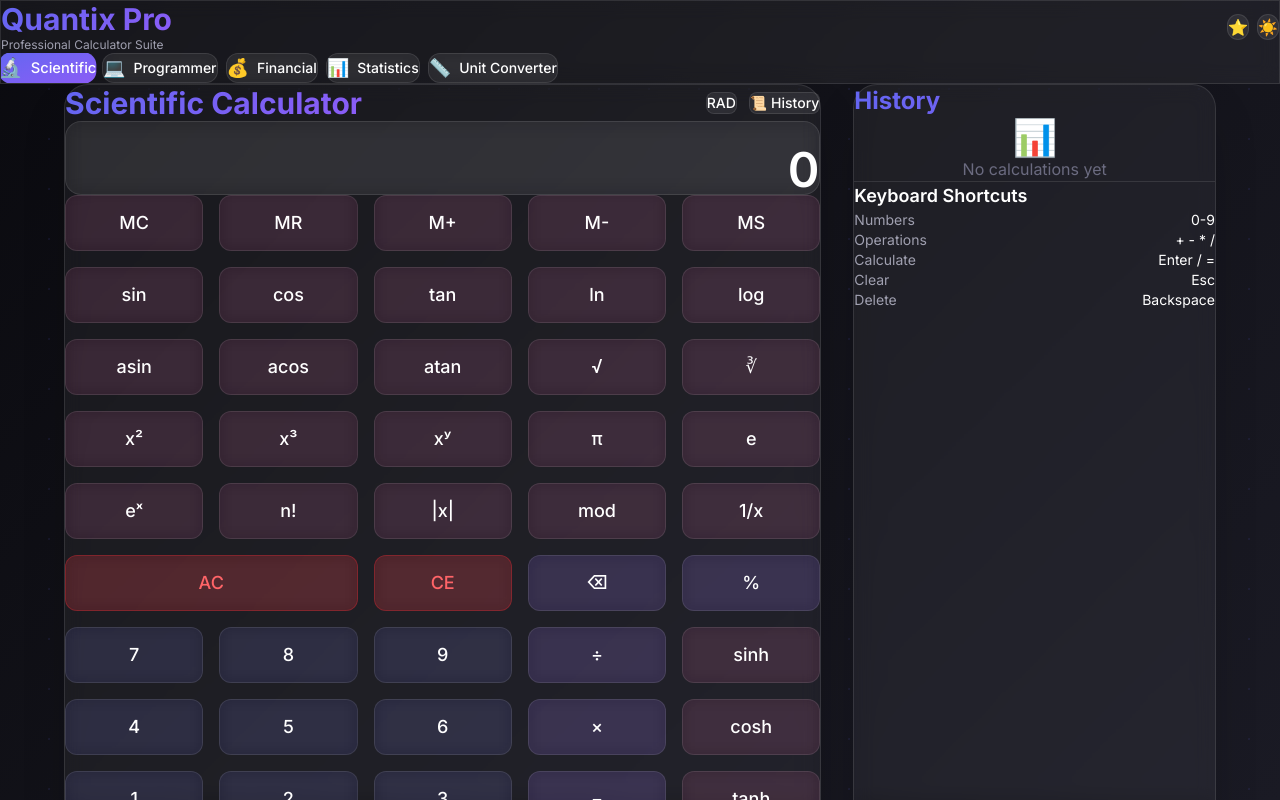
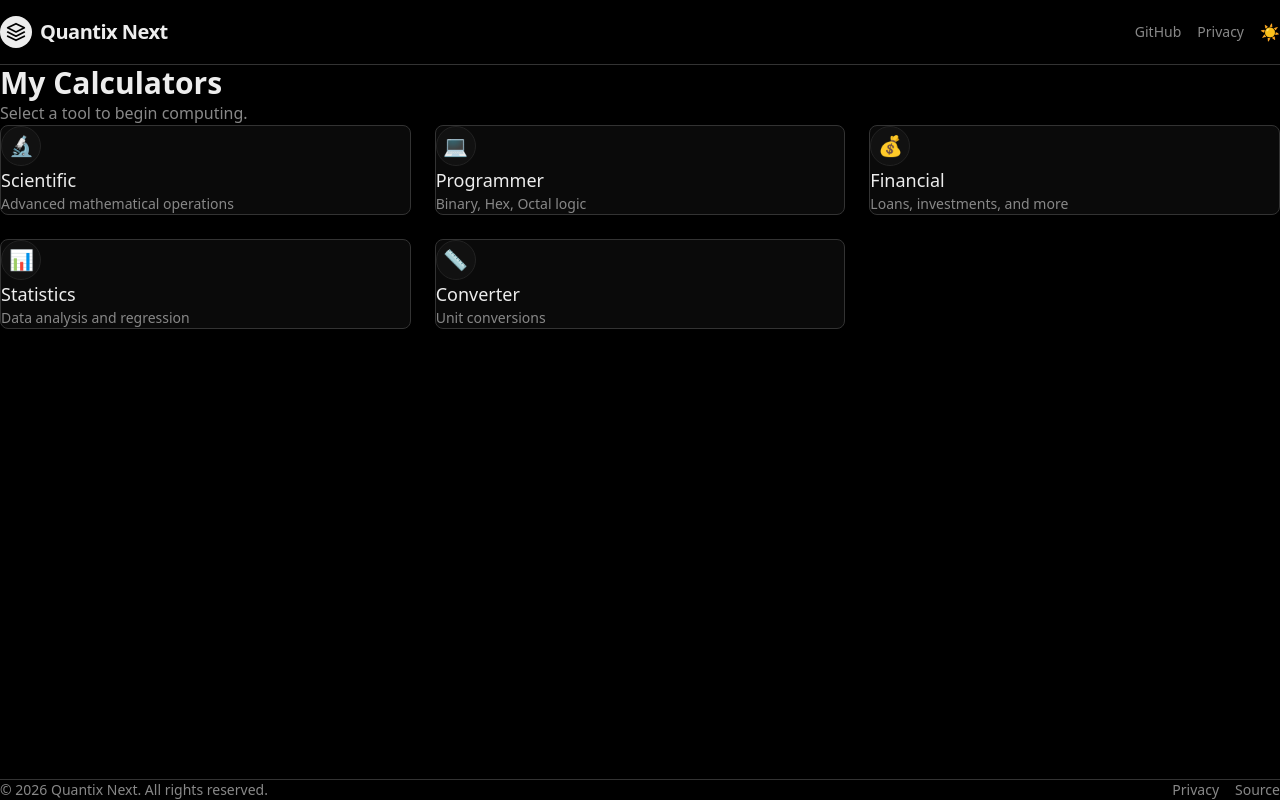
Before and after one commit to Dageniusdrap/Quanitx-Pro, a Next.js app: page / in a window 1280 px wide. Shown: the top 800 px of the page. Built offline with nearby package versions, Linux system fonts and the light colour scheme.

Commit message:
Refactor UI to Vercel-style Dashboard and Enterprise Aesthetics

```diff
--- a/app/globals.css
+++ b/app/globals.css
@@ -2,36 +2,42 @@
 @import "tailwindcss";
 
 :root {
-  /* Dark Theme Colors */
-  --bg-primary: #0a0a0f;
-  --bg-secondary: #13131a;
-  --bg-tertiary: #1a1a24;
+  /* Enterprise Dark Theme Colors */
+  --bg-primary: #000000;
+  --bg-secondary: #0a0a0a;
+  --bg-tertiary: #111111;
+  --card-bg: #0a0a0a;
+
+  /* Borders */
+  --border-primary: #333333;
+  --border-subtle: #222222;
 
   /* Accent Colors */
-  --accent-primary: #6366f1;
-  --accent-secondary: #8b5cf6;
-  --accent-tertiary: #ec4899;
-
-  /* Glass Effect */
-  --glass-bg: rgba(255, 255, 255, 0.05);
-  --glass-border: rgba(255, 255, 255, 0.1);
+  --accent-primary: #ffffff;
+  --accent-secondary: #eaeaea;
+  --accent-tertiary: #333333;
+  --accent-highlight: #0070f3;
+  /* Vercel Blue for primary actions */
 
   /* Text Colors */
-  --text-primary: #ffffff;
-  --text-secondary: #a0a0b0;
-  --text-tertiary: #6b6b80;
+  --text-primary: #ededed;
+  --text-secondary: #888888;
+  --text-tertiary: #444444;
 
-  /* Button Colors */
-  --btn-number: rgba(99, 102, 241, 0.1);
-  --btn-operator: rgba(139, 92, 246, 0.15);
-  --btn-function: rgba(236, 72, 153, 0.1);
-  --btn-equals: linear-gradient(135deg, #6366f1, #8b5cf6);
+  /* Button Colors - Monochrome */
+  --btn-number: #111111;
+  --btn-operator: #000000;
+  --btn-function: #222222;
+  --btn-equals: #0070f3;
+  /* The only pop of color */
+  --btn-utils: #333333;
 
-  /* Shadows */
-  --shadow-sm: 0 2px 8px rgba(0, 0, 0, 0.1);
-  --shadow-md: 0 4px 16px rgba(0, 0, 0, 0.2);
-  --shadow-lg: 0 8px 32px rgba(0, 0, 0, 0.3);
-  --shadow-glow: 0 0 20px rgba(99, 102, 241, 0.3);
+  /* Glass Effect -> Card Effect */
+  --glass-bg: #0a0a0a;
+  --glass-border: #333333;
+
+  /* Shadows - Subtle */
+  --shadow-card: 0 4px 6px -1px rgba(0, 0, 0, 0.5), 0 2px 4px -1px rgba(0, 0, 0, 0.3);
 }
 
 * {
@@ -42,8 +48,7 @@
 
 body {
   font-family: 'Inter', -apple-system, BlinkMacSystemFont, 'Segoe UI', sans-serif;
-  background: linear-gradient(135deg, #0a0a0f 0%, #13131a 50%, #1a1a24 100%);
-  background-attachment: fixed;
+  background-color: var(--bg-primary);
   color: var(--text-primary);
   min-height: 100vh;
   overflow-x: hidden;
@@ -51,54 +56,46 @@
   -moz-osx-font-smoothing: grayscale;
 }
 
-/* Animated Background */
-body::before {
-  content: '';
-  position: fixed;
-  top: -50%;
-  left: -50%;
-  width: 200%;
-  height: 200%;
-  background: radial-gradient(circle, rgba(99, 102, 241, 0.1) 1px, transparent 1px);
-  background-size: 50px 50px;
-  animation: gridMove 20s linear infinite;
-  pointer-events: none;
-  z-index: 0;
-}
-
-@keyframes gridMove {
-  0% {
-    transform: translate(0, 0);
-  }
-
-  100% {
-    transform: translate(50px, 50px);
-  }
-}
-
 /* Scrollbar Styling */
 ::-webkit-scrollbar {
-  width: 8px;
+  width: 10px;
 }
 
 ::-webkit-scrollbar-track {
-  background: var(--bg-secondary);
+  background: var(--bg-primary);
 }
 
 ::-webkit-scrollbar-thumb {
-  background: var(--accent-primary);
-  border-radius: 4px;
+  background: #333;
+  border-radius: 5px;
+  border: 2px solid var(--bg-primary);
 }
 
 ::-webkit-scrollbar-thumb:hover {
-  background: var(--accent-secondary);
+  background: #555;
 }
 
-/* Custom Animations */
+/* Utility Classes - Redefined for Enterprise Look */
+.glass {
+  background: var(--card-bg);
+  border: 1px solid var(--border-primary);
+  border-radius: 8px;
+  /* Sharper corners */
+}
+
+.gradient-text {
+  color: var(--text-primary);
+  /* Remove excessive gradients for clean look */
+}
+
+.animate-in {
+  animation: fadeIn 0.3s ease-out;
+}
+
 @keyframes fadeIn {
   from {
     opacity: 0;
-    transform: translateY(10px);
+    transform: translateY(5px);
   }
 
   to {
@@ -107,95 +104,19 @@
   }
 }
 
-@keyframes slideIn {
-  from {
-    opacity: 0;
-    transform: translateX(-20px);
-  }
-
-  to {
-    opacity: 1;
-    transform: translateX(0);
-  }
-}
-
-@keyframes pulse {
-
-  0%,
-  100% {
-    opacity: 1;
-  }
-
-  50% {
-    opacity: 0.8;
-  }
-}
-
-@keyframes glow {
-
-  0%,
-  100% {
-    box-shadow: 0 0 5px rgba(99, 102, 241, 0.5);
-  }
-
-  50% {
-    box-shadow: 0 0 20px rgba(99, 102, 241, 0.8);
-  }
-}
-
-/* Utility Classes */
-.glass {
-  background: var(--glass-bg);
-  backdrop-filter: blur(10px);
-  -webkit-backdrop-filter: blur(10px);
-  border: 1px solid var(--glass-border);
-}
-
-.gradient-text {
-  background: linear-gradient(135deg, var(--accent-primary), var(--accent-secondary));
-  -webkit-background-clip: text;
-  -webkit-text-fill-color: transparent;
-  background-clip: text;
-}
-
-.animate-in {
-  animation: fadeIn 0.5s ease-out;
-}
-
-/* Selection Styling */
-::selection {
-  background: var(--accent-primary);
-  color: white;
-}
-
-/* Light Theme */
+/* Light Theme - Optional preservation */
 .light-theme {
-  --bg-primary: #f5f7fa;
-  --bg-secondary: #ffffff;
-  --bg-tertiary: #e8eef5;
-
-  --text-primary: #1a1a2e;
-  --text-secondary: #4a4a68;
-  --text-tertiary: #7a7a98;
-
-  --glass-bg: rgba(255, 255, 255, 0.8);
-  --glass-border: rgba(0, 0, 0, 0.1);
-
-  --btn-number: rgba(99, 102, 241, 0.08);
-  --btn-operator: rgba(139, 92, 246, 0.12);
-  --btn-function: rgba(236, 72, 153, 0.08);
+  --bg-primary: #ffffff;
+  --bg-secondary: #fafafa;
+  --card-bg: #ffffff;
+  --border-primary: #eaeaea;
+  --text-primary: #000000;
+  --text-secondary: #666666;
+  --btn-bg: #ffffff;
+  --btn-hover: #f7f7f7;
 }
 
 .light-theme body {
-  background: linear-gradient(135deg, #f5f7fa 0%, #ffffff 50%, #e8eef5 100%);
+  background-color: var(--bg-primary);
   color: var(--text-primary);
 }
-
-.light-theme body::before {
-  background: radial-gradient(circle, rgba(99, 102, 241, 0.05) 1px, transparent 1px);
-}
-
-.light-theme ::selection {
-  background: var(--accent-primary);
-  color: white;
-}
--- a/components/Calculator.js
+++ b/components/Calculator.js
@@ -270,10 +270,10 @@
     }, [handleNumber, handleDecimal, handleOperation, handleEquals, handleBackspace, handlePercent]);
 
     return (
-        <div className="min-h-screen flex items-center justify-center p-4 lg:p-8 relative z-10">
+        <div className="min-h-screen flex items-center justify-center lg:items-start p-4 lg:p-8 relative z-10">
             <div className="max-w-6xl w-full grid grid-cols-1 lg:grid-cols-3 gap-8">
                 {/* Main Calculator */}
-                <div className="lg:col-span-2 glass rounded-3xl p-8 shadow-2xl animate-in">
+                <div className="lg:col-span-2 bg-[var(--card-bg)] border border-[var(--border-primary)] rounded-xl p-8 shadow-sm">
                     {/* Header */}
                     <div className="mb-6 flex items-center justify-between">
                         <h1 className="text-3xl font-bold gradient-text">Scientific Calculator</h1>
@@ -386,7 +386,7 @@
                 </div>
 
                 {/* History Panel */}
-                <div className="glass rounded-3xl p-8 shadow-2xl animate-in lg:block" style={{ animationDelay: '0.1s' }}>
+                <div className="bg-[var(--card-bg)] border border-[var(--border-primary)] rounded-xl p-8 shadow-sm lg:block">
                     <h2 className="text-2xl font-bold gradient-text mb-4">History</h2>
                     <div className="space-y-2 max-h-[600px] overflow-y-auto">
                         {history.length === 0 ? (
--- a/components/FinancialCalculator.js
+++ b/components/FinancialCalculator.js
@@ -114,12 +114,12 @@
 
     return (
         <div className="max-w-6xl mx-auto p-8">
-            <div className="glass rounded-3xl p-8 shadow-2xl animate-in">
+            <div className="bg-[var(--card-bg)] border border-[var(--border-primary)] rounded-xl p-8 shadow-sm">
                 <h2 className="text-3xl font-bold gradient-text mb-8">💰 Financial Calculator</h2>
 
                 <div className="grid lg:grid-cols-2 gap-8">
                     {/* Loan Calculator */}
-                    <div className="glass rounded-2xl p-8">
+                    <div className="bg-[var(--bg-tertiary)]/30 border border-[var(--border-subtle)] rounded-xl p-8">
                         <h3 className="text-2xl font-semibold mb-4">🏠 Loan Calculator</h3>
 
                         <div className="space-y-4">
@@ -208,7 +208,7 @@
                     </div>
 
                     {/* Investment Calculator */}
-                    <div className="glass rounded-2xl p-8">
+                    <div className="bg-[var(--bg-tertiary)]/30 border border-[var(--border-subtle)] rounded-xl p-8">
                         <h3 className="text-2xl font-semibold mb-4">📈 Investment Calculator</h3>
 
                         <div className="space-y-4">
--- a/components/MultiModeCalculator.js
+++ b/components/MultiModeCalculator.js
@@ -9,31 +9,31 @@
 import ProgrammerCalculator from './ProgrammerCalculator';
 
 const MODES = {
-    scientific: { name: 'Scientific', icon: '🔬', component: Calculator },
-    programmer: { name: 'Programmer', icon: '💻', component: ProgrammerCalculator },
-    financial: { name: 'Financial', icon: '💰', component: FinancialCalculator },
-    statistics: { name: 'Statistics', icon: '📊', component: StatisticsCalculator },
-    converter: { name: 'Unit Converter', icon: '📏', component: UnitConverter },
+    scientific: { name: 'Scientific', description: 'Advanced mathematical operations', icon: '🔬', component: Calculator },
+    programmer: { name: 'Programmer', description: 'Binary, Hex, Octal logic', icon: '💻', component: ProgrammerCalculator },
+    financial: { name: 'Financial', description: 'Loans, investments, and more', icon: '💰', component: FinancialCalculator },
+    statistics: { name: 'Statistics', description: 'Data analysis and regression', icon: '📊', component: StatisticsCalculator },
+    converter: { name: 'Converter', description: 'Unit conversions', icon: '📏', component: UnitConverter },
 };
 
 export default function MultiModeCalculator() {
-    const [activeMode, setActiveMode] = useState('scientific');
+    const [activeMode, setActiveMode] = useState(null); // Null means distinct 'Dashboard' view
     const [theme, setTheme] = useState('dark');
 
     // Load saved preferences
     useEffect(() => {
         const savedMode = localStorage.getItem('calculatorMode');
         const savedTheme = localStorage.getItem('calculatorTheme');
-        if (savedMode && MODES[savedMode]) setActiveMode(savedMode);
+        // If a specific mode was saved, we *could* auto-open it, but for this fresh UI let's default to Dashboard
+        // unless they explicitly want it. Let's start on Dashboard for the 'Wow' effect.
         if (savedTheme) setTheme(savedTheme);
     }, []);
 
     // Save preferences
     useEffect(() => {
-        localStorage.setItem('calculatorMode', activeMode);
+        if (activeMode) localStorage.setItem('calculatorMode', activeMode);
         localStorage.setItem('calculatorTheme', theme);
 
-        // Apply theme
         if (theme === 'light') {
             document.documentElement.classList.add('light-theme');
         } else {
@@ -41,78 +41,139 @@
         }
     }, [activeMode, theme]);
 
-    const ActiveComponent = MODES[activeMode].component;
+    const ActiveComponent = activeMode ? MODES[activeMode].component : null;
 
     return (
-        <div className="min-h-screen relative">
-            {/* Header */}
-            <div className="sticky top-0 z-50 glass border-b border-[var(--glass-border)]">
-                <div className="max-w-7xl mx-auto px-4 py-4">
-                    <div className="flex items-center justify-between mb-4">
-                        <div>
-                            <h1 className="text-2xl md:text-3xl font-bold gradient-text">
-                                Quantix Pro
-                            </h1>
-                            <p className="text-xs text-[var(--text-secondary)] hidden md:block">
-                                Professional Calculator Suite
-                            </p>
+        <div className="min-h-screen relative flex flex-col bg-[var(--bg-primary)] text-[var(--text-primary)] font-sans selection:bg-[var(--accent-highlight)] selection:text-white">
+
+            {/* Minimal Header */}
+            <header className="sticky top-0 z-50 border-b border-[var(--border-primary)] bg-[var(--bg-primary)]/80 backdrop-blur-md">
+                <div className="max-w-7xl mx-auto px-6 h-16 flex items-center justify-between">
+                    <div className="flex items-center gap-6">
+                        {/* Logo / Brand */}
+                        <div
+                            className="flex items-center gap-2 font-bold text-xl tracking-tight cursor-pointer"
+                            onClick={() => setActiveMode(null)}
+                        >
+                            <div className="w-8 h-8 bg-[var(--text-primary)] rounded-full flex items-center justify-center text-[var(--bg-primary)]">
+                                <svg width="20" height="20" viewBox="0 0 24 24" fill="none" xmlns="http://www.w3.org/2000/svg">
+                                    <path d="M12 2L2 7L12 12L22 7L12 2Z" stroke="currentColor" strokeWidth="2" strokeLinecap="round" strokeLinejoin="round" />
+                                    <path d="M2 17L12 22L22 17" stroke="currentColor" strokeWidth="2" strokeLinecap="round" strokeLinejoin="round" />
+                                    <path d="M2 12L12 17L22 12" stroke="currentColor" strokeWidth="2" strokeLinecap="round" strokeLinejoin="round" />
+                                </svg>
+                            </div>
+                            <span>Quantix Next</span>
                         </div>
 
-                        {/* Actions */}
-                        <div className="flex gap-2">
-                            <button
-                                onClick={() => alert("Thank you for using the Early Access version! \n\nYour feedback is crucial. Please share this app with friends!")}
-                                className="p-3 rounded-xl glass hover:bg-[var(--btn-function)] text-yellow-400 transition-all font-bold"
-                                title="Rate this App"
+                        {/* Breadcrumbs / Navigation */}
+                        {activeMode && (
+                            <div className="flex items-center text-sm text-[var(--text-secondary)]">
+                                <span className="mx-2">/</span>
+                                <span className="text-[var(--text-primary)]">{MODES[activeMode].name}</span>
+                            </div>
+                        )}
+                    </div>
+
+                    <div className="flex items-center gap-4">
+                        <a
+                            href="https://github.com/Dageniusdrap/Quanitx-Pro"
+                            target="_blank"
+                            rel="noopener noreferrer"
+                            className="text-[var(--text-secondary)] hover:text-[var(--text-primary)] transition-colors text-sm"
                         >
-                                ⭐
-                            </button>
-
+                            GitHub
+                        </a>
+                        <Link href="/privacy-policy" className="text-[var(--text-secondary)] hover:text-[var(--text-primary)] transition-colors text-sm">
+                            Privacy
+                        </Link>
                         <button
                             onClick={() => setTheme(theme === 'dark' ? 'light' : 'dark')}
-                                className="p-3 rounded-xl glass hover:bg-[var(--btn-operator)] transition-all"
-                                title={theme === 'dark' ? 'Switch to Light Mode' : 'Switch to Dark Mode'}
+                            className="p-2 rounded-md hover:bg-[var(--bg-tertiary)] text-[var(--text-secondary)] transition-colors"
                         >
                             {theme === 'dark' ? '☀️' : '🌙'}
                         </button>
                     </div>
                 </div>
+            </header>
 
-                    {/* Mode Tabs */}
-                    <div className="flex gap-2 overflow-x-auto pb-2 scrollbar-thin">
+            {/* Main Content Area */}
+            <main className="flex-1 max-w-7xl mx-auto px-6 py-12 w-full">
+                {!activeMode ? (
+                    /* DASHBOARD GRID VIEW */
+                    <div className="animate-in">
+                        <div className="mb-8">
+                            <h1 className="text-3xl font-semibold mb-2">My Calculators</h1>
+                            <p className="text-[var(--text-secondary)]">Select a tool to begin computing.</p>
+                        </div>
+
+                        <div className="grid grid-cols-1 md:grid-cols-2 lg:grid-cols-3 gap-6">
+                            {Object.entries(MODES).map(([key, mode]) => (
+                                <div
+                                    key={key}
+                                    onClick={() => setActiveMode(key)}
+                                    className="group relative border border-[var(--border-primary)] bg-[var(--card-bg)] rounded-lg p-6 hover:border-[var(--text-primary)] transition-all cursor-pointer shadow-sm hover:shadow-lg"
+                                >
+                                    <div className="flex items-start justify-between mb-4">
+                                        <div className="w-10 h-10 rounded-full bg-[var(--bg-tertiary)] flex items-center justify-center text-xl border border-[var(--border-subtle)] group-hover:scale-110 transition-transform">
+                                            {mode.icon}
+                                        </div>
+                                        <div className="opacity-0 group-hover:opacity-100 transition-opacity">
+                                            <svg className="w-5 h-5 text-[var(--text-secondary)]" fill="none" stroke="currentColor" viewBox="0 0 24 24">
+                                                <path strokeLinecap="round" strokeLinejoin="round" strokeWidth={2} d="M9 5l7 7-7 7" />
+                                            </svg>
+                                        </div>
+                                    </div>
+                                    <h3 className="text-lg font-medium mb-1">{mode.name}</h3>
+                                    <p className="text-sm text-[var(--text-secondary)] line-clamp-2">
+                                        {mode.description}
+                                    </p>
+                                </div>
+                            ))}
+                        </div>
+                    </div>
+                ) : (
+                    /* ACTIVE CALCULATOR VIEW */
+                    <div className="animate-in">
+                        {/* Sub-navigation Tabs */}
+                        <div className="flex border-b border-[var(--border-primary)] mb-8 overflow-x-auto no-scrollbar">
+                            <button
+                                onClick={() => setActiveMode(null)}
+                                className="px-4 py-2 text-sm font-medium text-[var(--text-secondary)] hover:text-[var(--text-primary)] transition-colors border-b-2 border-transparent"
+                            >
+                                ← Dashboard
+                            </button>
                             {Object.entries(MODES).map(([key, mode]) => (
                                 <button
                                     key={key}
                                     onClick={() => setActiveMode(key)}
-                                className={`flex items-center gap-2 px-4 py-2 rounded-xl font-medium text-sm whitespace-nowrap transition-all ${activeMode === key
-                                    ? 'bg-gradient-to-br from-[#6366f1] to-[#8b5cf6] text-white shadow-lg scale-105'
-                                    : 'glass hover:bg-[var(--btn-number)]'
+                                    className={`px-4 py-2 text-sm font-medium transition-colors border-b-2 whitespace-nowrap ${activeMode === key
+                                            ? 'border-[var(--text-primary)] text-[var(--text-primary)]'
+                                            : 'border-transparent text-[var(--text-secondary)] hover:text-[var(--text-primary)] hover:border-[var(--border-primary)]'
                                         }`}
                                 >
-                                <span className="text-lg">{mode.icon}</span>
-                                <span>{mode.name}</span>
+                                    {mode.name}
                                 </button>
                             ))}
                         </div>
+
+                        {/* Component Container */}
+                        <div className="w-full">
+                            <ActiveComponent />
                         </div>
                     </div>
+                )}
+            </main>
 
-            {/* Calculator Content */}
-            <div className="relative z-10 max-w-7xl mx-auto px-4 py-12">
-                <ActiveComponent />
-            </div>
-
-            {/* Footer */}
-            <div className="glass border-t border-[var(--glass-border)] mt-8">
-                <div className="max-w-7xl mx-auto px-4 py-6 text-center text-sm text-[var(--text-secondary)]">
-                    <p className="mb-2">
-                        Quantix Pro • Scientific • Programmer • Financial • Statistics • Unit Converter
-                    </p>
-                    <p className="text-xs">
-                        Developed by <a href="https://github.com/TalentedVillagers" target="_blank" rel="noopener noreferrer" className="hover:text-[var(--accent-primary)] transition-colors">Talented Villagers</a> • Early Access Premium • Free for a Limited Time • <Link href="/privacy-policy" className="hover:text-[var(--accent-primary)] transition-colors">Privacy Policy</Link>
-                    </p>
+            {/* Simple Footer */}
+            <footer className="border-t border-[var(--border-primary)] py-8 mt-auto bg-[var(--bg-primary)]">
+                <div className="max-w-7xl mx-auto px-6 flex flex-col md:flex-row justify-between items-center text-sm text-[var(--text-secondary)]">
+                    <p>© 2026 Quantix Next. All rights reserved.</p>
+                    <div className="flex gap-4 mt-4 md:mt-0">
+                        <Link href="/privacy-policy" className="hover:text-[var(--text-primary)] transition-colors">Privacy</Link>
+                        <a href="https://github.com/Dageniusdrap/Quanitx-Pro" className="hover:text-[var(--text-primary)] transition-colors">Source</a>
                     </div>
                 </div>
+            </footer>
         </div>
     );
 }
--- a/components/ProgrammerCalculator.js
+++ b/components/ProgrammerCalculator.js
@@ -130,7 +130,7 @@
 
     return (
         <div className="max-w-4xl mx-auto p-8">
-            <div className="glass rounded-3xl p-8 shadow-2xl animate-in">
+            <div className="bg-[var(--card-bg)] border border-[var(--border-primary)] rounded-xl p-8 shadow-sm">
                 <h2 className="text-3xl font-bold gradient-text mb-6">💻 Programmer Calculator</h2>
 
                 {/* Mode Selector */}
--- a/components/StatisticsCalculator.js
+++ b/components/StatisticsCalculator.js
@@ -1,6 +1,13 @@
 'use client';
 
-import { useState } from 'react';
+const StatCard = ({ label, value }) => (
+    <div className="bg-[var(--card-bg)] border border-[var(--border-primary)] rounded-xl p-4">
+        <div className="text-sm text-[var(--text-secondary)] mb-1">{label}</div>
+        <div className="text-2xl font-semibold text-white">
+            {typeof value === 'number' ? value.toFixed(4) : value}
+        </div>
+    </div>
+);
 
 export default function StatisticsCalculator() {
     const [dataInput, setDataInput] = useState('');
@@ -115,18 +122,9 @@
         });
     };
 
-    const StatCard = ({ label, value }) => (
-        <div className="glass rounded-xl p-4">
-            <div className="text-sm text-[var(--text-secondary)] mb-1">{label}</div>
-            <div className="text-2xl font-semibold text-white">
-                {typeof value === 'number' ? value.toFixed(4) : value}
-            </div>
-        </div>
-    );
-
     return (
         <div className="max-w-6xl mx-auto p-8">
-            <div className="glass rounded-3xl p-8 shadow-2xl animate-in">
+            <div className="bg-[var(--card-bg)] border border-[var(--border-primary)] rounded-xl p-8 shadow-sm">
                 <h2 className="text-3xl font-bold gradient-text mb-8">📊 Statistics Calculator</h2>
 
                 {/* Data Input */}
```
Lines whose indentation alone changed are shown as unchanged.
